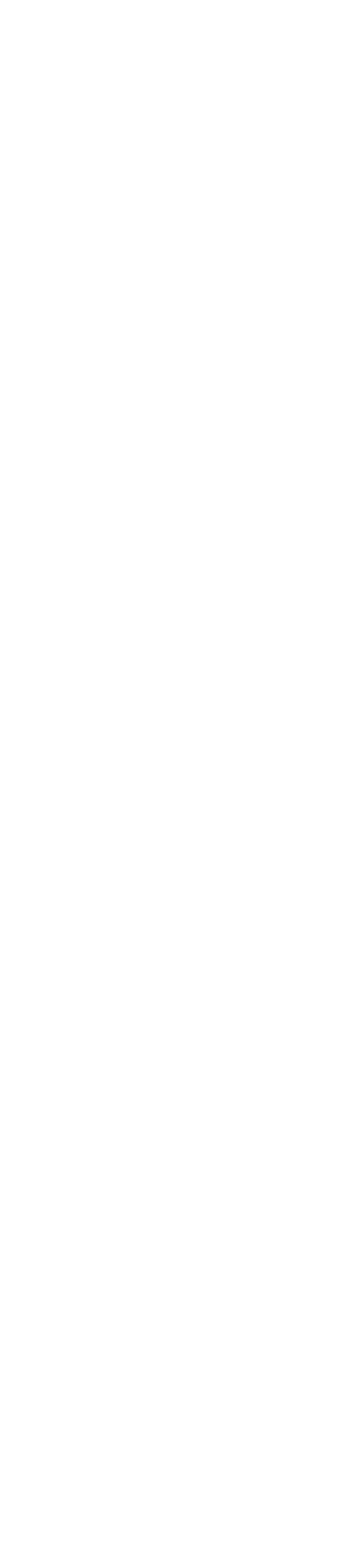
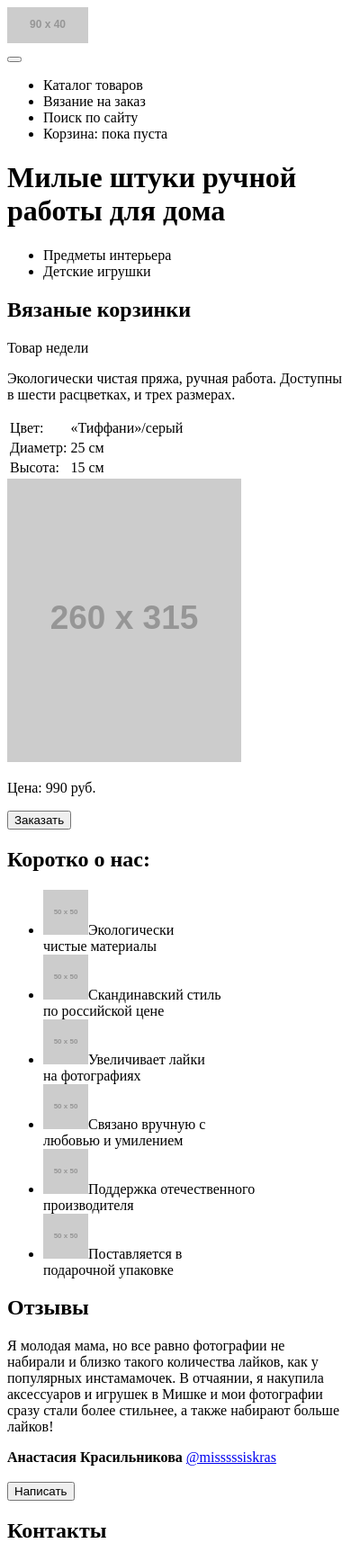
Before and after one commit to fLwRrr/educ01, a plain HTML site: page index.html in a window 390 px wide. Shown: the whole page at 90% size. Before the commit the page ends 844 px from the top, so only its background shows below. Drawn offline with Linux system fonts and the light colour scheme; placeholder pictures from the web are drawn by us.

Commit message:
Начальная верстка проекта

```diff
--- a/index.html
+++ b/index.html
@@ -5,6 +5,96 @@
     <title>Мой первый проект на БЭМ</title>
   </head>
   <body>
+    <header class="page-header">
+        <div class="page-container">
+          <div class="page-header__logo">
+            <img src="http://via.placeholder.com/90x40" alt="Магазин 'Мишка'">
+          </div>
+          <nav class="main-nav">
+            <div class="main-nav main-nav--closed">
+              <button class="main-nav__toggle" type="button" name="button" ></button>
+              <ul class="main-nav__menu">
+                <li class="main-nav__menu-item">Каталог товаров</li>
+                <li class="main-nav__menu-item">Вязание на заказ</li>
+                <li class="main-nav__menu-item">Поиск по сайту</li>
+                <li class="main-nav__menu-item">Корзина: пока пуста</li>
+              </ul>
+            </div>
+          </nav>
+          <div class="page-header slider">
+              <h1>Милые штуки ручной работы для дома</h1>
+          </div>
+        </div>
+    </header>
+    <section class="categories">
+      <div class="page-container">
+        <ul "categories__list">
+          <li class="categories__item">Предметы  интерьера</li>
+          <li class="categories__item">Детские  игрушки</li>
+        </ul>
+      </div>
+    </section>
+    <section class="feautured">
+      <div class="page-container">
+        <h2 class="feautured__title">Вязаные корзинки</h2>
+        <span class="feautured__subtitle">Товар недели</span>
+        <p class="feautured__description">Экологически чистая пряжа, ручная работа. Доступны в шести расцветках, и трех размерах.</p>
+        <table class="feautured__table">
+          <tr>
+            <td class="feautured__value">Цвет:</td>
+            <td class="feautured__field">«Тиффани»/серый</td>
+          </tr>
+          <tr>
+            <td class="feautured__value">Диаметр:</td>
+            <td class="feautured__field">25 см</td>
+          </tr>
+          <tr>
+            <td class="feautured__value">Высота:</td>
+            <td class="feautured__field">15 см</td>
+          </tr>
+        </table>
+        <div class="feautured__image">
+          <img src="http://placehold.it/260x315" alt="Товар недели">
+        </div>
+        <p class="feautured__price">Цена: 990 руб.</p>
+        <button class="main-button" type="button" name="button">Заказать</button>
+      </div>
+    </section>
+    <div class="devider"></div>
+    <section class="about">
+      <div class="page-container">
+        <h2 class="about__title">Коротко о нас:</h2>
+        <ul class="about__list">
+          <li class="about__item"><img src="http://placehold.it/50x50" alt="">Экологически<br>чистые материалы</li>
+          <li class="about__item"><img src="http://placehold.it/50x50" alt="">Скандинавский стиль<br>по российской цене</li>
+          <li class="about__item"><img src="http://placehold.it/50x50" alt="">Увеличивает лайки<br>на фотографиях</li>
+          <li class="about__item"><img src="http://placehold.it/50x50" alt="">Связано вручную с<br>любовью и умилением</li>
+          <li class="about__item"><img src="http://placehold.it/50x50" alt="">Поддержка отечественного<br>производителя</li>
+          <li class="about__item"><img src="http://placehold.it/50x50" alt="">Поставляется в<br>подарочной упаковке</li>
+        </ul>
+      </div>
+    </section>
+    <section class="feedback">
+      <div class="page-container">
+        <h2 class="feedback__title">Отзывы</h2>
+        <div class="feedback__rewiew">
+          <p class="feedback__text">Я молодая мама, но все равно фотографии не набирали и близко такого количества лайков, как у популярных инстамамочек. В отчаянии, я накупила аксессуаров и игрушек в Мишке и мои фотографии сразу стали более стильнее, а также набирают больше лайков!</p>
+          <b class="feedback__author">Анастасия Красильникова</b>
+          <a href="#" class="feedback__link">@misssssiskras</a>
+        </div>
+        <div class="feedback__nav">
+          <span class="feedback__prev"><img src="" alt=""></span>
+          <span class="feedback__next"><img src="" alt=""></span>
+        </div>
+        <button class="main-button" type="button" name="button">Написать</button>
+      </div>
+    </section>
+    <div class="devider"></div>
+    <section class="contacts">
+      <div class="page-container">
+        <h2 class="contacts__title">Контакты</h2>
 
+      </div>
+    </section>
   </body>
 </html>
```
